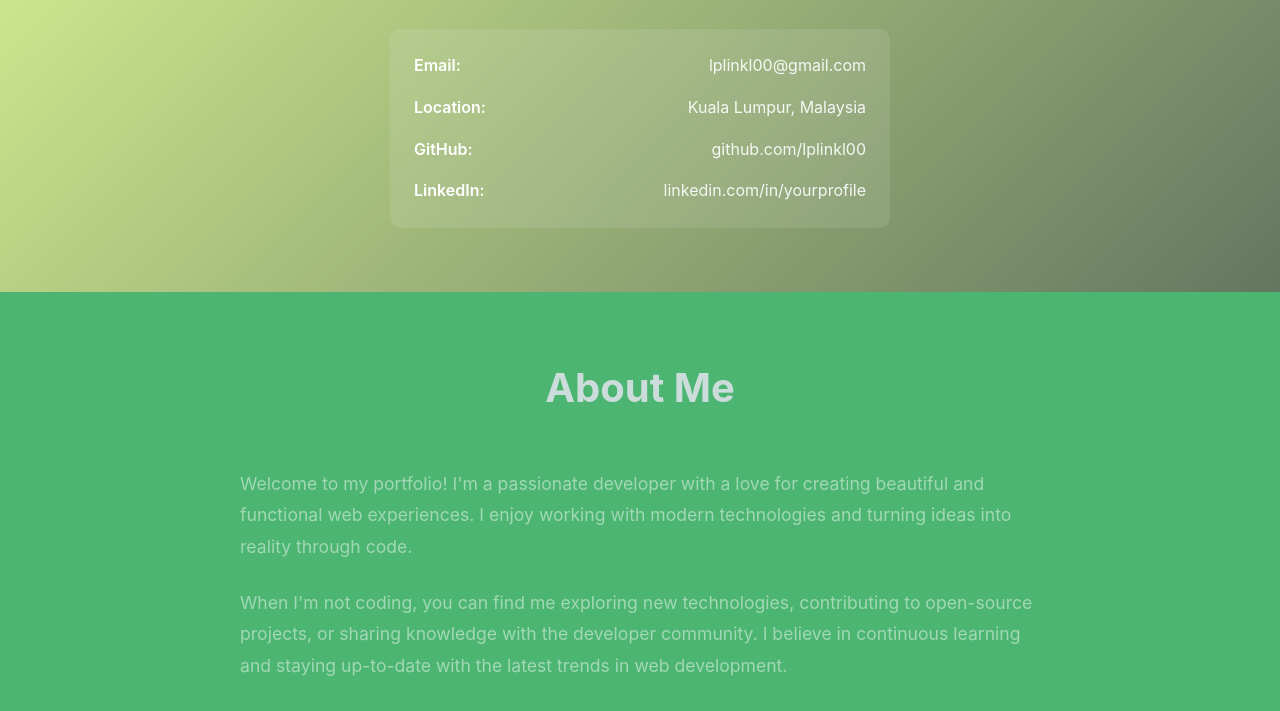
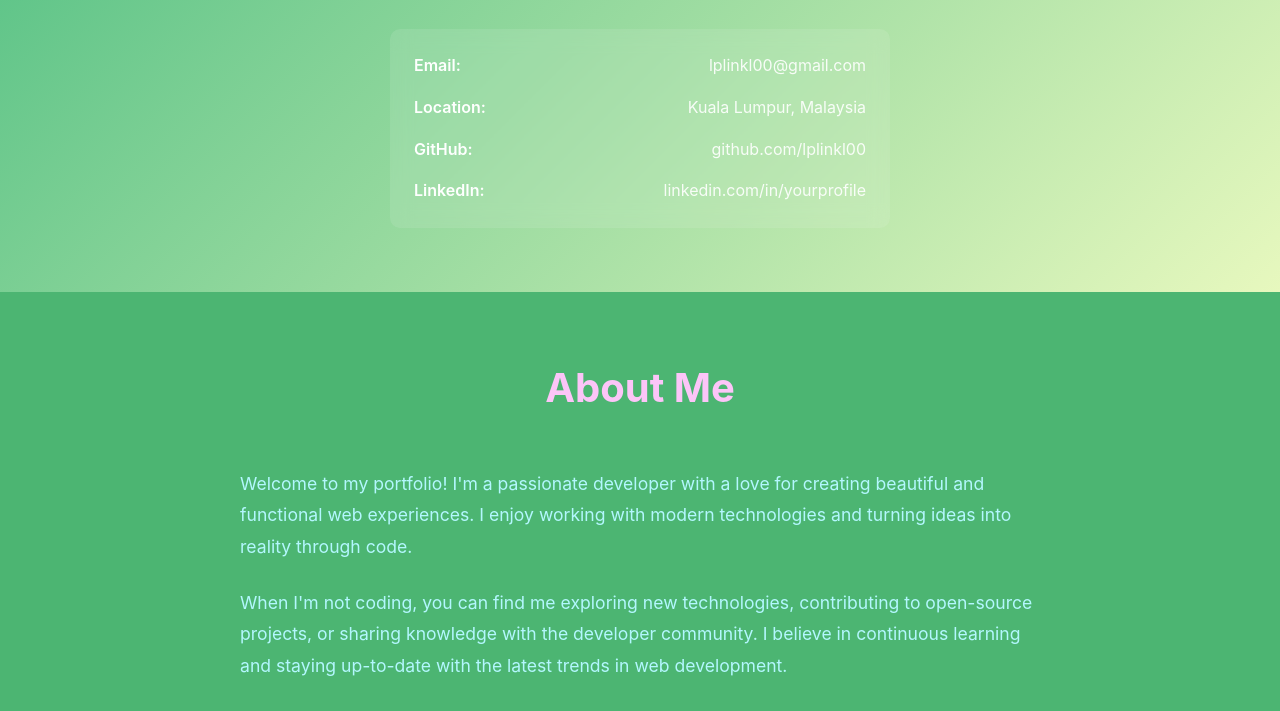
Before and after one commit to lplinkl00/lplinkl00.github.io, a plain HTML site: page index.html in a window 1280 px wide. Shown: the part 448-1159 px from the top of the page. Drawn offline with Linux system fonts and the light colour scheme.

Commit message:
colour change

```diff
--- a/css/styling.css
+++ b/css/styling.css
@@ -6,11 +6,11 @@
 }
 
 :root {
-    --primary-color: #E4FF97;
-    --secondary-color: #637760;
-    --text-color: #CCDCDB;
-    --text-light: #A1D8B5;
-    --bg-color: #135E4B;
+    --primary-color: #41B97D;
+    --secondary-color: #E7F8BE;
+    --text-color: #FCC5F8;
+    --text-light: #B3F7FE;
+    --bg-color: #454545;
     --bg-light: #4CB572;
     --border-color: #e5e7eb;
     --shadow: 0 4px 6px -1px rgba(0, 0, 0, 0.1), 0 2px 4px -1px rgba(0, 0, 0, 0.06);
```
